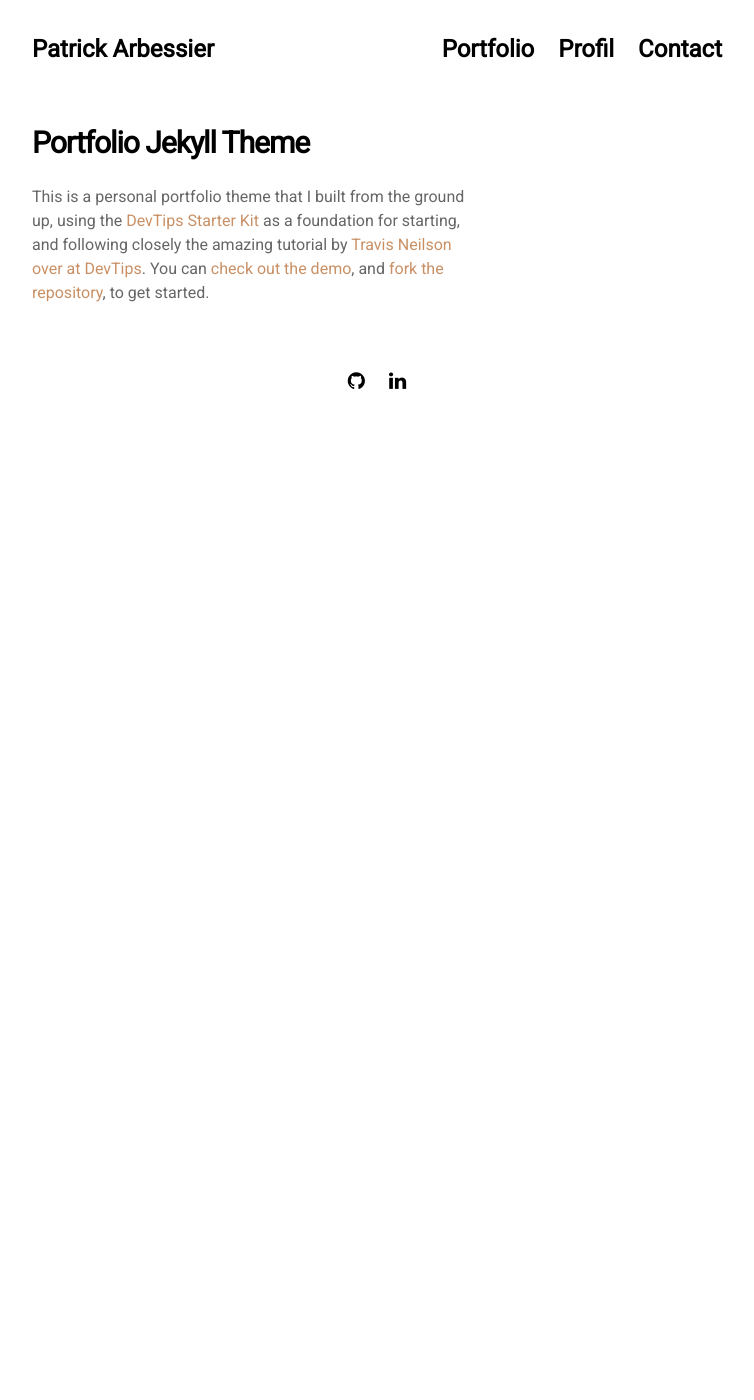
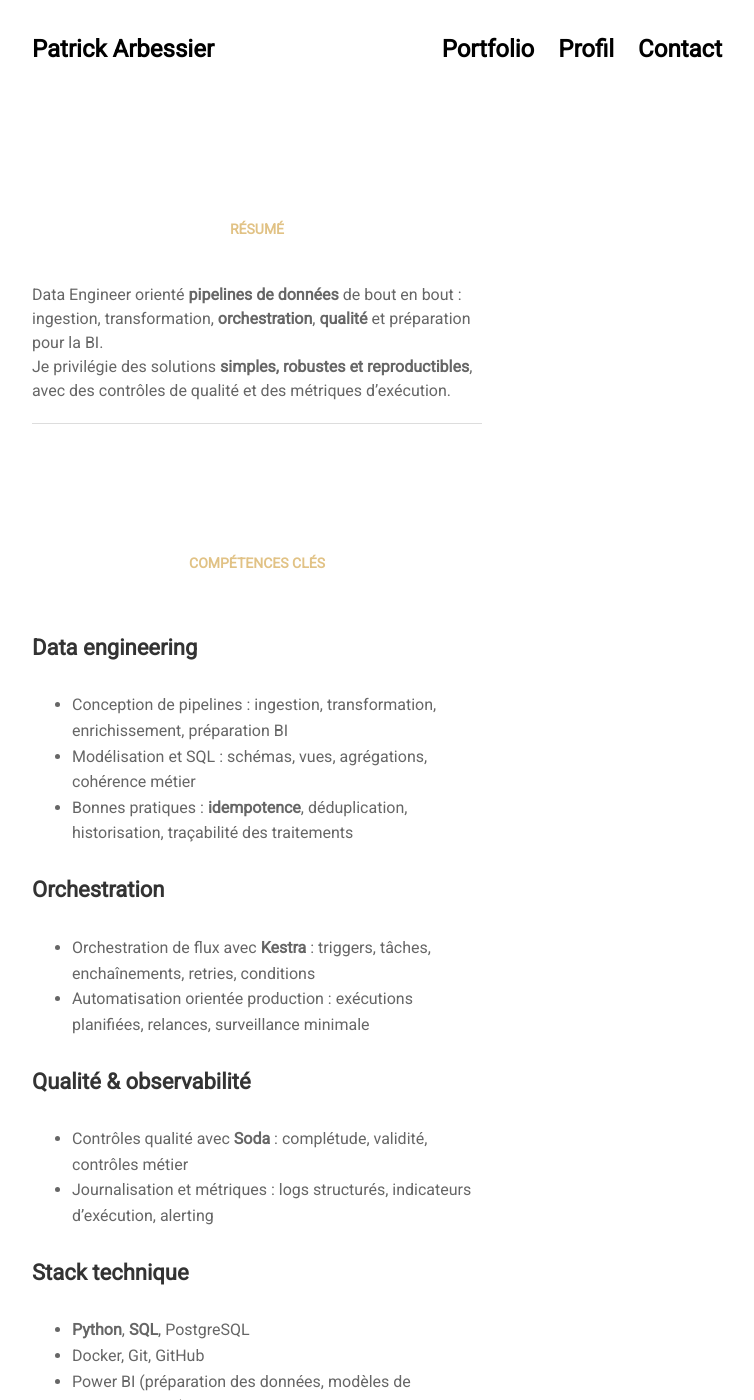
Before and after one commit to patrick-arbessier-data/patrick-arbessier-data.github.io, a Jekyll site: the page built from pages/about.md, in a window 1280 px wide and 1400 px high. Shown: the whole window, without its empty margins (263-1017 px from the left). Built offline with Jekyll 4.4.1, drawn with Linux system fonts in a browser that asks for light colours; nearby versions of some CDN libraries; some of the changed text lies outside the part shown.

```diff
--- a/pages/about.md
+++ b/pages/about.md
@@ -1,9 +1,98 @@
 ---
 layout: page
 title: Profil
-permalink: /profil
+permalink: /profil/
 ---
 
-# Portfolio Jekyll Theme
+### Résumé
 
-This is a personal portfolio theme that I built from the ground up, using the [DevTips Starter Kit](http://devtipsstarterkit.com/) as a foundation for starting, and following closely the amazing tutorial by [Travis Neilson over at DevTips](https://www.youtube.com/watch?v=T6jKLsxbFg4&list=PL0CB3OvPhDA_STygmp3sDenx3UpdOMk7P). You can [check out the demo](lenpaul.github.io/portfolio-jekyll-theme/), and [fork the repository](https://github.com/LeNPaul/portfolio-jekyll-theme/fork), to get started.
+Data Engineer orienté **pipelines de données** de bout en bout : ingestion, transformation, **orchestration**, **qualité** et préparation pour la BI.
+Je privilégie des solutions **simples, robustes et reproductibles**, avec des contrôles de qualité et des métriques d’exécution.
+
+---
+
+### Compétences clés
+
+#### Data engineering
+
+- Conception de pipelines : ingestion, transformation, enrichissement, préparation BI
+- Modélisation et SQL : schémas, vues, agrégations, cohérence métier
+- Bonnes pratiques : **idempotence**, déduplication, historisation, traçabilité des traitements
+
+#### Orchestration
+
+- Orchestration de flux avec **Kestra** : triggers, tâches, enchaînements, retries, conditions
+- Automatisation orientée production : exécutions planifiées, relances, surveillance minimale
+
+#### Qualité & observabilité
+
+- Contrôles qualité avec **Soda** : complétude, validité, contrôles métier
+- Journalisation et métriques : logs structurés, indicateurs d’exécution, alerting
+
+#### Stack technique
+
+- **Python**, **SQL**, PostgreSQL
+- Docker, Git, GitHub
+- Power BI (préparation des données, modèles de consommation)
+
+---
+
+### Réalisations sélectionnées
+
+> Objectif : 3 à 5 réalisations maximum, chacune en 6–8 lignes, orientées “problème → solution → résultat”.
+
+#### Projet 1 — [Titre projet]
+
+- **Problème** : [A compléter]
+- **Solution** : [A compléter]
+- **Stack** : **Python**, **Kestra**, **PostgreSQL**, **Soda**, **Slack**, Power BI
+- **Résultat** : [livrables : pipeline opérationnel, contrôles, alerting, vues BI, etc.]
+
+#### Projet 2 — [Titre projet]
+
+- **Problème** : …
+- **Solution** : …
+- **Stack** : …
+- **Résultat** : …
+
+#### Projet 3 — [Titre projet]
+
+- **Problème** : …
+- **Solution** : …
+- **Stack** : …
+- **Résultat** : …
+
+[A compléter]
+
+---
+
+### Méthode de travail
+
+- Je cherche le **plus simple** qui tient la route : peu de dépendances, comportement explicite, documentation courte.
+- Je sécurise la production : **contrôles qualité**, logs, métriques et comportements de reprise (retries / relance).
+- Je garde les livrables exploitables : dépôt Git propre, scripts reproductibles, et pages projet documentées.
+
+---
+
+### Outils & environnement
+
+- Windows 11, VS Code, WSL
+- Docker Desktop, Git/GitHub
+- Python, PostgreSQL, MongoDB
+- Power BI
+
+---
+
+### Formation
+
+- Data Engineer (OpenClassrooms) — projets de conception, orchestration, qualité et valorisation des données
+
+[A compléter]
+
+---
+
+### Contact
+
+- [GitHub](https://github.com/patrick-arbessier-data)
+- [LinkedIn'](https://www.linkedin.com/in/patrick-arbessier/)
+- [Email](mailto:portfoliog@anogen.eu)
```
Also changed, not shown: pages/contact.md (+2 -0 lines), projects/proj-1.md (+8 -24 lines), projects/proj-2.md (+1 -1 lines).
